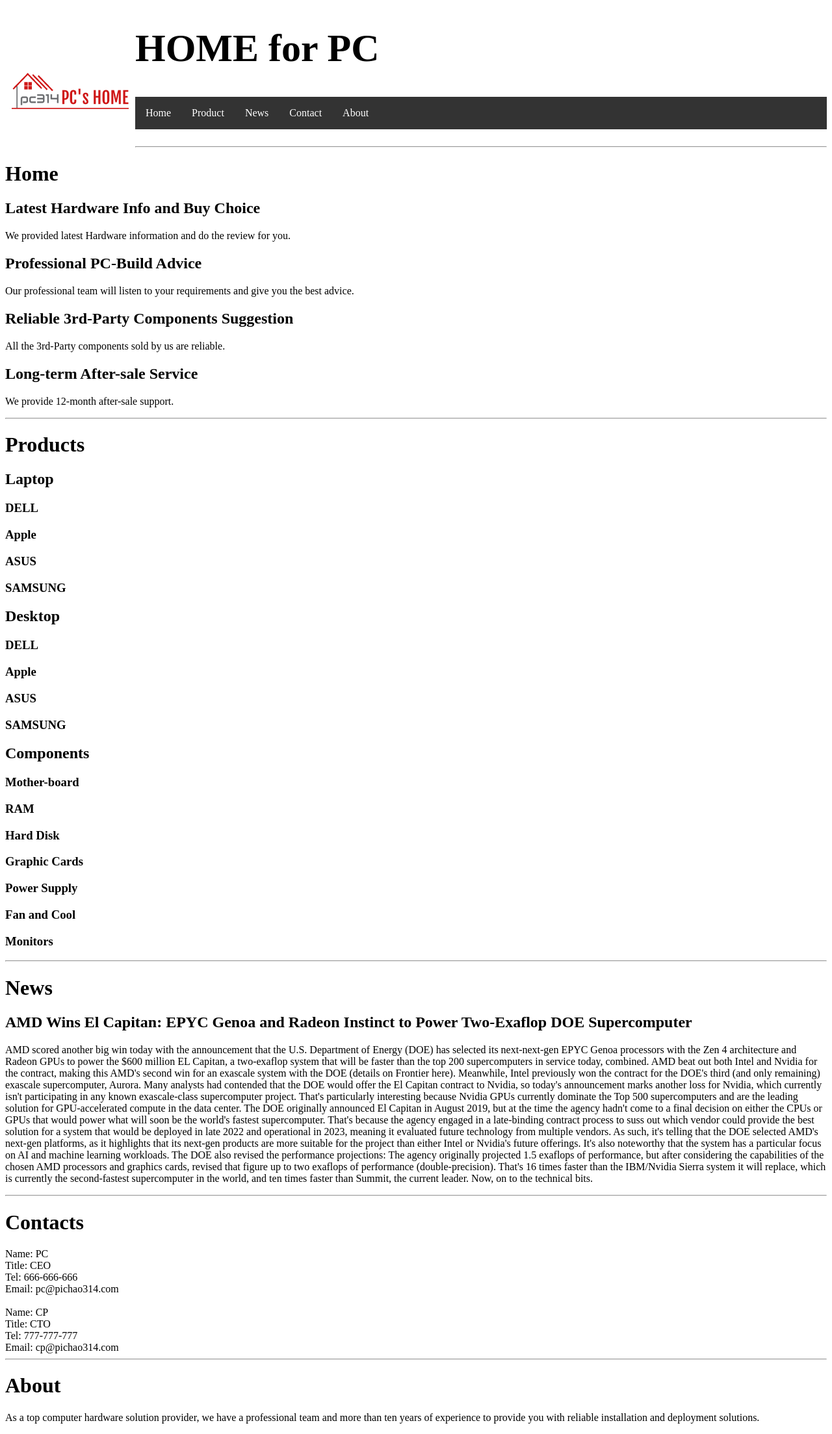
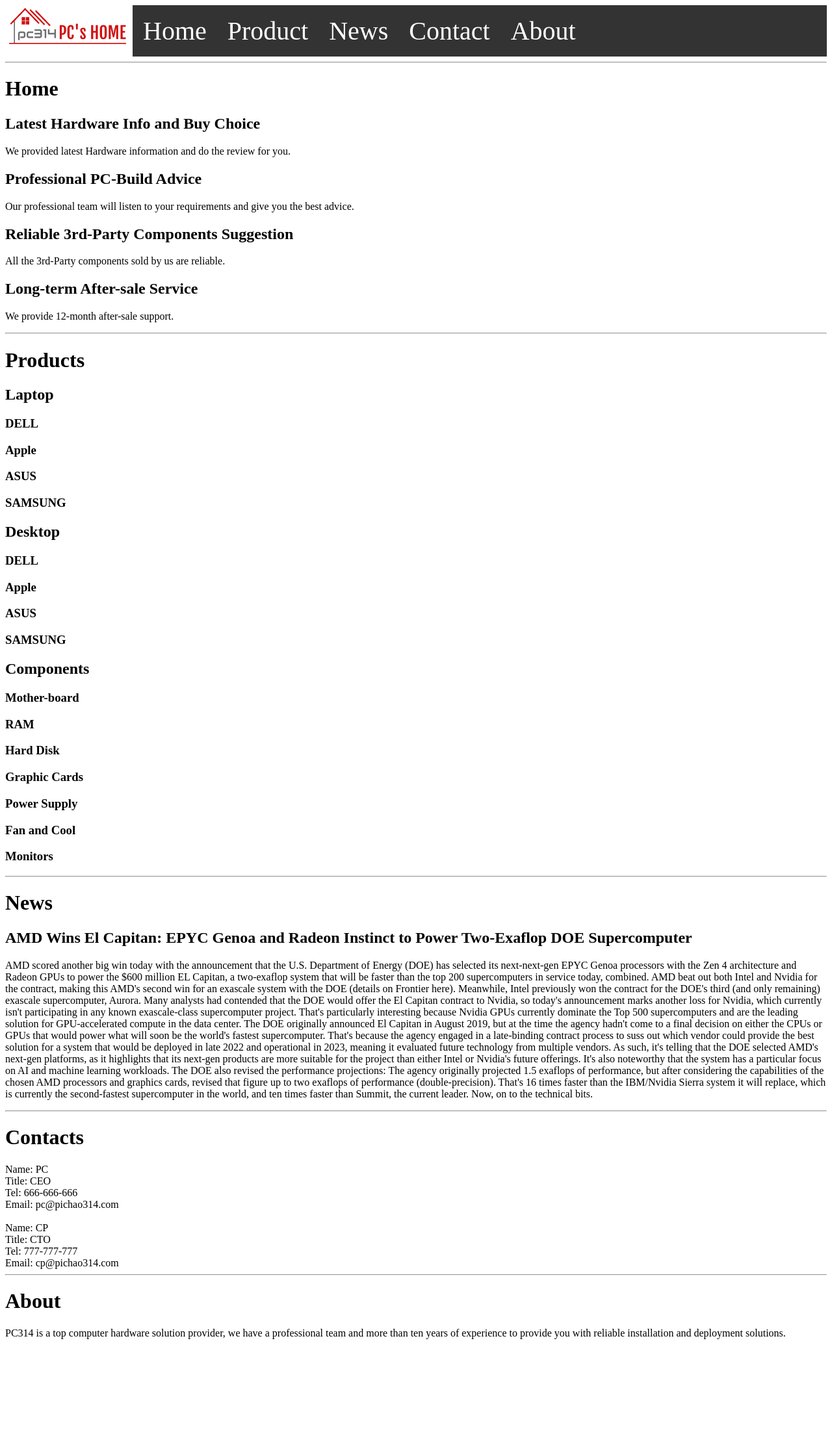
Before and after one commit to pichao314/Retail-website, a PHP site: page / in a window 1280 px wide. Shown: the whole page at 65% size. After the commit the page ends 2061 px from the top, so only its background shows below. Run offline with PHP 8.4, Linux system fonts and the light colour scheme.

Commit message:
adjust size

```diff
--- a/index.php
+++ b/index.php
@@ -8,12 +8,11 @@
 <body>
 
 <div>
-    <img src="logo.png" alt="LOGO" style="float: left"/>
-    <h1 style="font-size: 60px">HOME for PC</h1>
+    <img src="logo.png" alt="LOGO" style="float: left" width="196" height="70"/>
 </div>
 
 <div>
-    <ul>
+    <ul style="font-size: 40px">
         <li><a href="#home">Home</a></li>
         <li><a href="#product">Product</a></li>
         <li><a href="#news">News</a></li>
@@ -21,8 +20,6 @@
         <li><a href="#about">About</a></li>
     </ul>
 </div>
-
-<br>
 
 <hr>
 
@@ -156,7 +153,8 @@
     </h1>
 
     <p>
-        As a top computer hardware solution provider, we have a professional team and more than ten years of experience
+        PC314 is a top computer hardware solution provider, we have a professional team and more than ten years of
+        experience
         to provide you with reliable installation and deployment solutions.
     </p>
 </div>
```
Also changed, not shown: logo.png.
